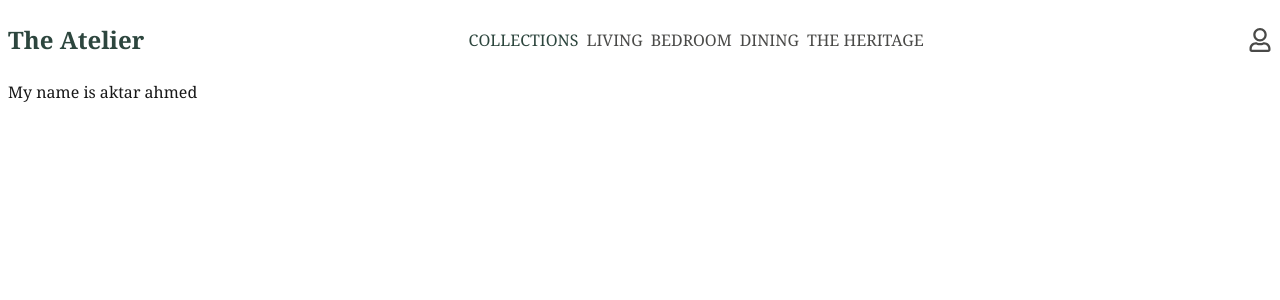
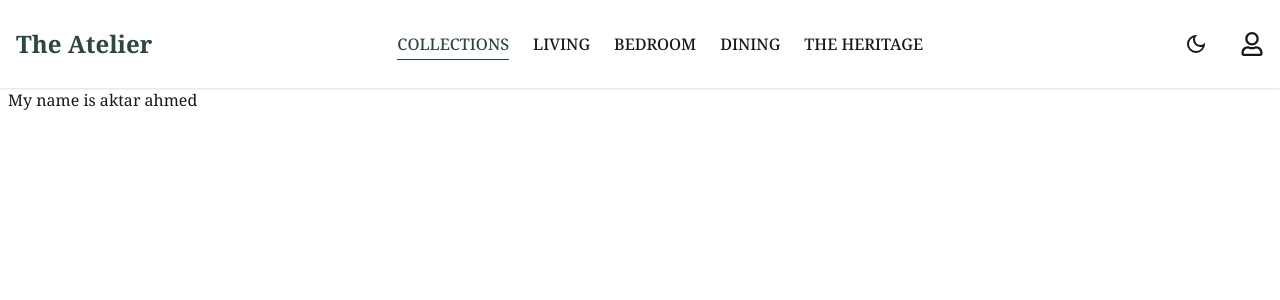
Before and after one commit to aktar86/the-atelier-app, a Next.js app: page / in a window 1280 px wide. Shown: the top 300 px of the page. Built offline with nearby package versions, Linux system fonts and the light colour scheme.

Commit message:
added theme next

```diff
--- a/package.json
+++ b/package.json
@@ -10,6 +10,7 @@
   },
   "dependencies": {
     "next": "16.2.1",
+    "next-themes": "^0.4.6",
     "react": "19.2.4",
     "react-dom": "19.2.4",
     "react-icons": "^5.6.0"
--- a/src/app/globals.css
+++ b/src/app/globals.css
@@ -1,37 +1,41 @@
 @import "tailwindcss";
 
-/* ১. রুট ভেরিয়েবলগুলো আলাদা রাখুন */
+/* ১. গ্লোবাল ভেরিয়েবল এবং কালার প্যালেট */
 :root {
   --background: #ffffff;
   --foreground: #171717;
 
-  /* ফন্ট ভেরিয়েবল (Layout থেকে আসা) */
-  --font-noto-serif: "Noto Serif", serif;
+  /* সরাসরি ভেরিয়েবল ডিফাইন করুন যা @theme এ ব্যবহার হবে */
+  --primary: #2d463e;
+  --secondary: #4a4a48;
 }
 
-/* ২. থিম কনফিগারেশন (v4 এ সরাসরি ভ্যালু দেওয়া সবচেয়ে ভালো) */
+/* ২. ডার্ক মোড ওভাররাইড (next-themes এর জন্য [data-theme='dark'] ব্যবহার করা বেস্ট) */
+[data-theme="dark"] {
+  --background: #0a0a0a;
+  --foreground: #ededed;
+  /* প্রয়োজনে ডার্ক মোডে প্রাইমারি কালার একটু লাইট করতে পারেন */
+  /* --primary: #3a5a50; */
+}
+
+/* ৩. Tailwind v4 থিম কনফিগারেশন */
 @theme {
-  /* সরাসরি হেক্স কোড দিন যাতে ইন্টেলিসেন্স কালার প্রিভিউ দেখাতে পারে */
-  --color-primary: #2d463e;
-  --color-secondary: #4a4a48;
-
+  /* কালার ম্যাপিং */
+  --color-primary: var(--primary);
+  --color-secondary: var(--secondary);
   --color-background: var(--background);
   --color-foreground: var(--foreground);
 
-  --font-serif: var(--font-noto-serif);
+  /* ফন্ট ম্যাপিং (Layout.tsx এ Noto Serif সেট করা থাকলে এটি কাজ করবে) */
+  --font-serif: var(--font-noto-serif), ui-serif, Georgia, serif;
 }
 
-/* ৩. ডার্ক মোড সাপোর্ট */
-@media (prefers-color-scheme: dark) {
-  :root {
-    --background: #0a0a0a;
-    --foreground: #ededed;
+/* ৪. বেস স্টাইল */
+@layer base {
+  body {
+    background-color: var(--background);
+    color: var(--foreground);
+    /* font-family এখানে দেওয়ার দরকার নেই যদি layout.tsx এ body-তে className সেট করেন */
+    @apply antialiased;
   }
 }
-
-/* ৪. গ্লোবাল স্টাইল */
-body {
-  background-color: var(--background);
-  color: var(--foreground);
-  font-family: var(--font-serif), Arial, Helvetica, sans-serif;
-}
--- a/src/app/layout.tsx
+++ b/src/app/layout.tsx
@@ -2,6 +2,7 @@ import type { Metadata } from "next";
 import { Noto_Serif } from "next/font/google";
 import "./globals.css";
 import Navbar from "../components/NavBar/Navbar";
+import NextThemeProvider from "../components/NextThemeProvider/NextThemeProvider";
 
 // font
 const notoFont = Noto_Serif({
@@ -23,8 +24,10 @@ export default function RootLayout({
   return (
     <html lang="en" data-theme="light" className=" h-full antialiased">
       <body className={`${notoFont.className} min-h-full flex flex-col`}>
-        <Navbar></Navbar>
-        <main className="px-2"> {children}</main>
+        <NextThemeProvider>
+          <Navbar></Navbar>
+          <main className="px-2"> {children}</main>
+        </NextThemeProvider>
       </body>
     </html>
   );
--- a/src/components/NavBar/NavLinks.tsx
+++ b/src/components/NavBar/NavLinks.tsx
@@ -14,8 +14,10 @@ const NavLinks = ({ href, children }: NavlinksProps) => {
 
   return (
     <Link
-      className={`${isActive && "text-primary"} hover:text-primary`}
       href={href}
+      className={`relative pb-1 transition-colors duration-300 font-medium
+        ${isActive ? "text-primary after:content-[''] after:absolute after:left-0 after:bottom-0 after:h-[0.5px] after:w-full after:bg-primary" : "text-foreground"}
+        hover:text-primary`}
     >
       {children}
     </Link>
--- a/src/components/NavBar/Navbar.tsx
+++ b/src/components/NavBar/Navbar.tsx
@@ -3,6 +3,7 @@ import NavLinks from "./NavLinks";
 import Link from "next/link";
 import Logo from "../UI/Logo";
 import { FaRegUser } from "react-icons/fa";
+import ThemeToggle from "../NextThemeProvider/ThemeToggle";
 
 const Navbar = () => {
   const links = (
@@ -24,23 +25,33 @@ const Navbar = () => {
       </li>
     </>
   );
+
   return (
-    <header className="py-6 px-2 bg-white text-secondary ">
-      <div className="flex justify-between items-center ">
+    /* bg-background এবং text-foreground ব্যবহার করা হয়েছে যা থিম অনুযায়ী চেঞ্জ হবে */
+    <header className="py-6 px-4 bg-background text-foreground transition-colors duration-300 shadow-sm">
+      <div className="flex justify-between items-center max-w-7xl mx-auto">
         {/* logo */}
-        <Logo></Logo>
+        <div className="flex-shrink-0">
+          <Logo />
+        </div>
 
         {/* navlink */}
-        <nav>
-          <ul className="flex justify-center items-center space-x-2">
+        <nav className="hidden md:block">
+          <ul className="flex justify-center items-center space-x-6">
             {links}
           </ul>
         </nav>
 
-        {/* end part  */}
-        <Link href={"/login"} className="text-2xl">
-          <FaRegUser />
-        </Link>
+        {/* end part */}
+        <div className="flex justify-end items-center space-x-4">
+          <ThemeToggle />
+          <Link
+            href="/login"
+            className="text-2xl hover:text-primary transition-colors"
+          >
+            <FaRegUser />
+          </Link>
+        </div>
       </div>
     </header>
   );
--- /dev/null
+++ b/src/components/NextThemeProvider/NextThemeProvider.tsx
@@ -0,0 +1,19 @@
+"use client";
+import { ThemeProvider } from "next-themes";
+
+interface Props {
+  children: React.ReactNode;
+}
+const NextThemeProvider = ({ children }: Props) => {
+  return (
+    <ThemeProvider
+      attribute="data-theme"
+      defaultTheme="light"
+      enableSystem={true}
+    >
+      {children}
+    </ThemeProvider>
+  );
+};
+
+export default NextThemeProvider;
--- /dev/null
+++ b/src/components/NextThemeProvider/ThemeToggle.tsx
@@ -0,0 +1,29 @@
+"use client";
+
+import { useTheme } from "next-themes";
+import { useEffect, useState } from "react";
+import { MdOutlineDarkMode } from "react-icons/md";
+import { CiLight } from "react-icons/ci";
+
+const ThemeToggle = () => {
+  const { theme, setTheme, resolvedTheme } = useTheme();
+  const [mounted, setMounted] = useState(false);
+
+  // Hydration error এড়ানোর জন্য এই useEffect দরকার
+  useEffect(() => {
+    setMounted(true);
+  }, []);
+
+  if (!mounted) return null;
+
+  return (
+    <button
+      onClick={() => setTheme(resolvedTheme === "dark" ? "light" : "dark")}
+      className="px-4 py-2 text-2xl rounded-md   hover:opacity-90 transition-all"
+    >
+      {resolvedTheme === "dark" ? <CiLight /> : <MdOutlineDarkMode />}
+    </button>
+  );
+};
+
+export default ThemeToggle;
```
Also changed, not shown: 1 other file (tests, documents, lock files or other folders).
